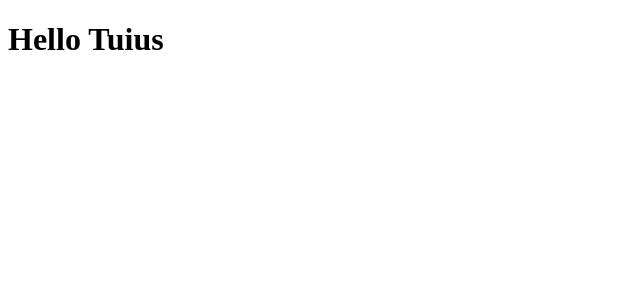
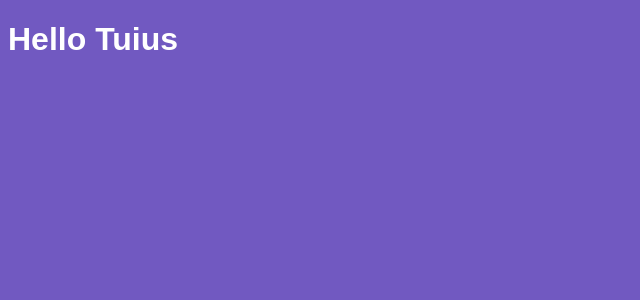
Before and after one commit to tuiusx/EstudandoReact, a React app: page / in a window 1280 px wide. Shown: the top 300 px of the page, without its empty margins (0-640 px from the left). Built offline with nearby package versions, Linux system fonts and the light colour scheme.

Commit message:
importando CSS

```diff
--- a/package.json
+++ b/package.json
@@ -16,7 +16,9 @@
     "babel-loader": "^8.1.0",
     "webpack": "^4.43.0",
     "webpack-cli": "^3.3.11",
-    "webpack-dev-server": "^3.11.0"
+    "webpack-dev-server": "^3.11.0",
+    "style-loader": "^1.2.1",
+    "css-loader": "^3.5.3"
   },
   "dependencies": {
     "react": "^16.13.1",
--- /dev/null
+++ b/src/App.css
@@ -0,0 +1,5 @@
+body {
+    background: #7159c1;
+    color: #fff;
+    font-family: Arial, Helvetica, sans-serif;
+}
--- a/src/App.js
+++ b/src/App.js
@@ -1,4 +1,5 @@
 import React from 'react';
+import './App.css';
 
 function App () {
      return <h1>Hello Tuius</h1>
--- a/webpack.config.js
+++ b/webpack.config.js
@@ -17,6 +17,12 @@
                 use:{
                     loader: 'babel-loader'
                 }
+            },{
+                test: /\.css$/,
+                use: [
+                    { loader: 'style-loader' },
+                    { loader: 'css-loader' },
+                ]
             }
         ]
     }
```
Also changed, not shown: 1 other file (tests, documents, lock files or other folders).
